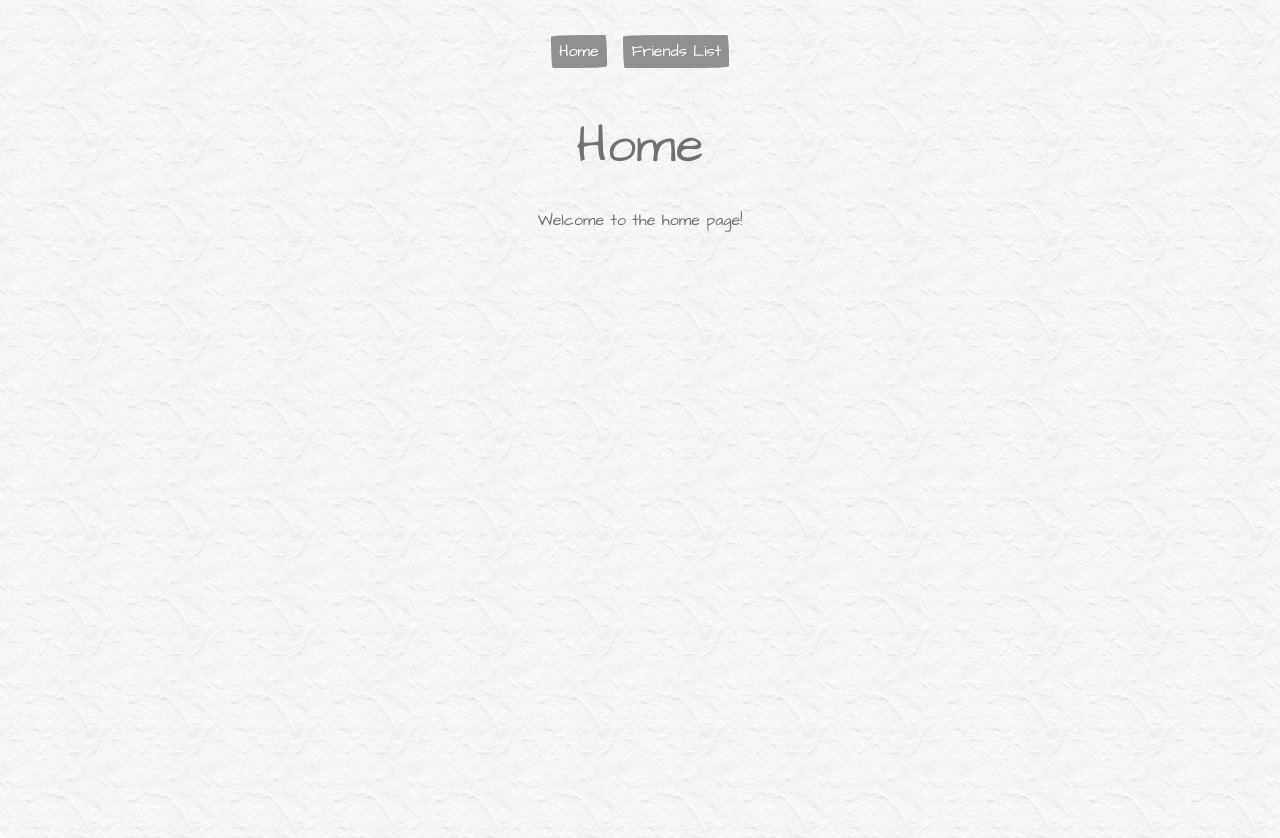
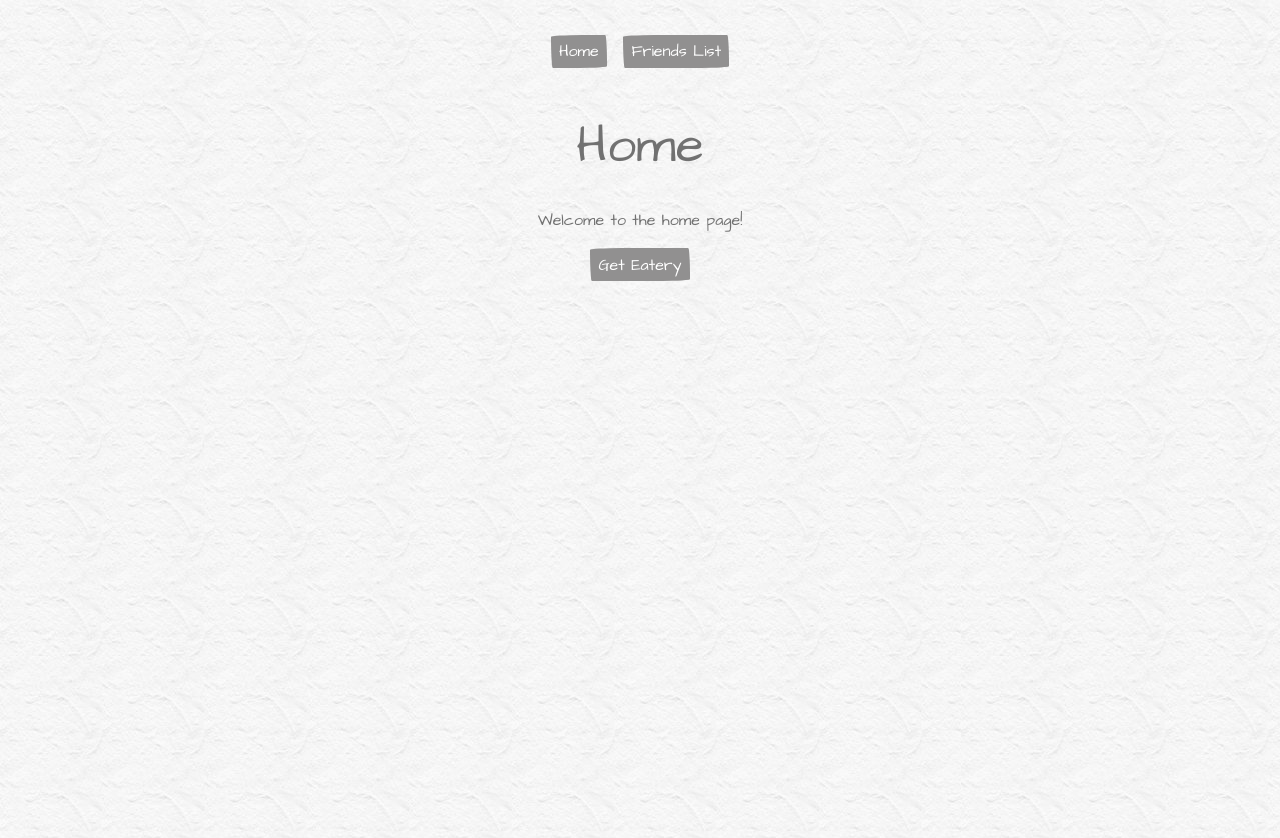
Before and after one commit to JunHuiChia/EateryExplorer, a React (Vite) app in the folder web/: page / in a window 1280 px wide. Built offline with nearby package versions, Linux system fonts and the light colour scheme.

Commit message:
add basic button for retrieving data from server

```diff
--- a/web/src/routes/Index.jsx
+++ b/web/src/routes/Index.jsx
@@ -1,12 +1,19 @@
+function getEatery() {
+	fetch('http://localhost:3000/eatery')
+		.then((data) => data.json())
+		.then((data) => {
+			console.log(data);
+		});
+}
+
 function Index() {
-    return (
-        <div>
-        <h1>Home</h1>
-        <p>
-            Welcome to the home page!
-        </p>
-        </div>
-    )
+	return (
+		<div>
+			<h1>Home</h1>
+			<p>Welcome to the home page!</p>
+			<button onClick={getEatery}>Get Eatery</button>
+		</div>
+	);
 }
 
 export default Index;
```
